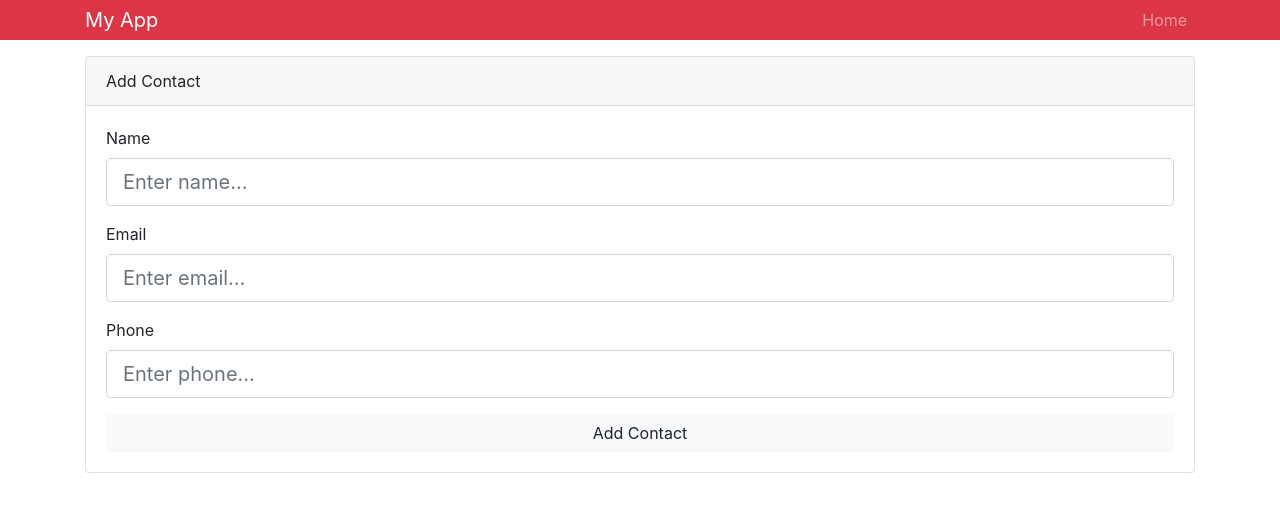
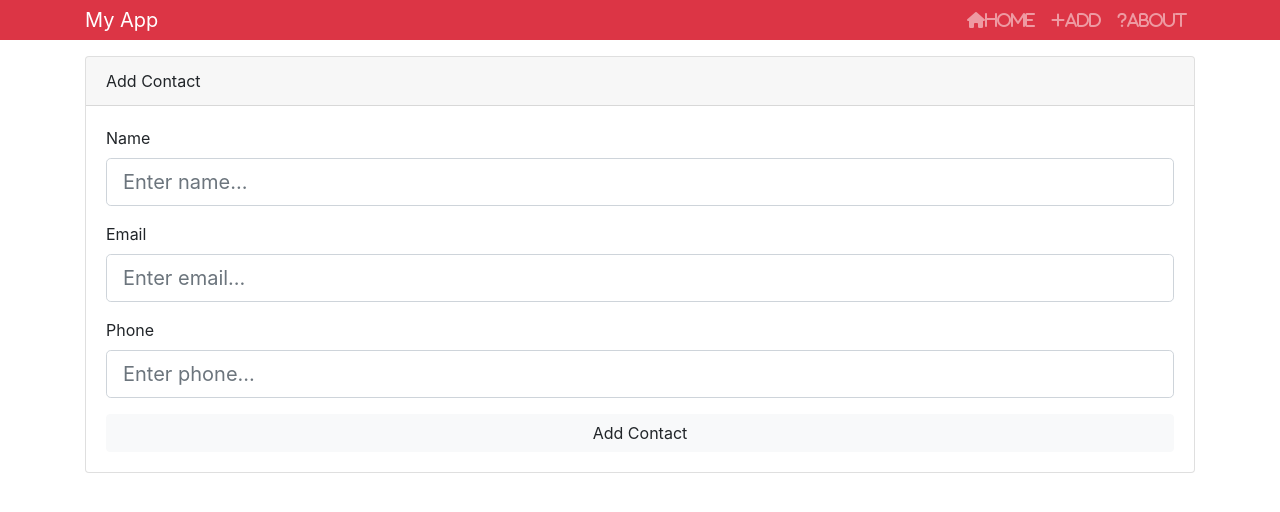
Before and after one commit to hunterxjames/contactmanager, a React (Create React App) app: page /contact/add in a window 1280 px wide. Shown: the top 512 px of the page. Built offline with nearby package versions, Linux system fonts and the light colour scheme.

Commit message:
Link Params and redirect packtpub front to back

```diff
--- a/src/components/contacts/AddContact.js
+++ b/src/components/contacts/AddContact.js
@@ -42,6 +42,8 @@
             phone: "",
             errors: {},
         });
+
+        this.props.history.push("/");
     };
 
     onChange = (e) => this.setState({ [e.target.name]: e.target.value });
--- a/src/components/layout/Header.js
+++ b/src/components/layout/Header.js
@@ -1,5 +1,6 @@
 import React from "react";
 import PropTypes from "prop-types";
+import { Link } from "react-router-dom";
 
 const Header = (props) => {
     const { branding } = props;
@@ -16,9 +17,19 @@
                 <div>
                     <ul className="navbar-nav mr-auto">
                         <li className="nav-item">
-              <a href="/" className="nav-link">
-                Home
-              </a>
+                            <Link to="/" className="nav-link">
+                                <i className="fas fa-home">Home</i>
+                            </Link>
+                        </li>
+                        <li className="nav-item">
+                            <Link to="/contact/add" className="nav-link">
+                                <i className="fas fa-plus">Add</i>
+                            </Link>
+                        </li>
+                        <li className="nav-item">
+                            <Link to="/about" className="nav-link">
+                                <i className="fas fa-question">About</i>
+                            </Link>
                         </li>
                     </ul>
                 </div>
--- a/src/components/pages/About.js
+++ b/src/components/pages/About.js
@@ -1,6 +1,6 @@
 import React from "react";
 
-export default function About() {
+export default (props) => {
     return (
         <div>
             <h1 className="display-4">About Contact Manager</h1>
@@ -8,4 +8,4 @@
             <p className="text-secondary">Version 1.0.0</p>
         </div>
     );
-}
+};
```
Lines whose indentation alone changed are shown as unchanged.
